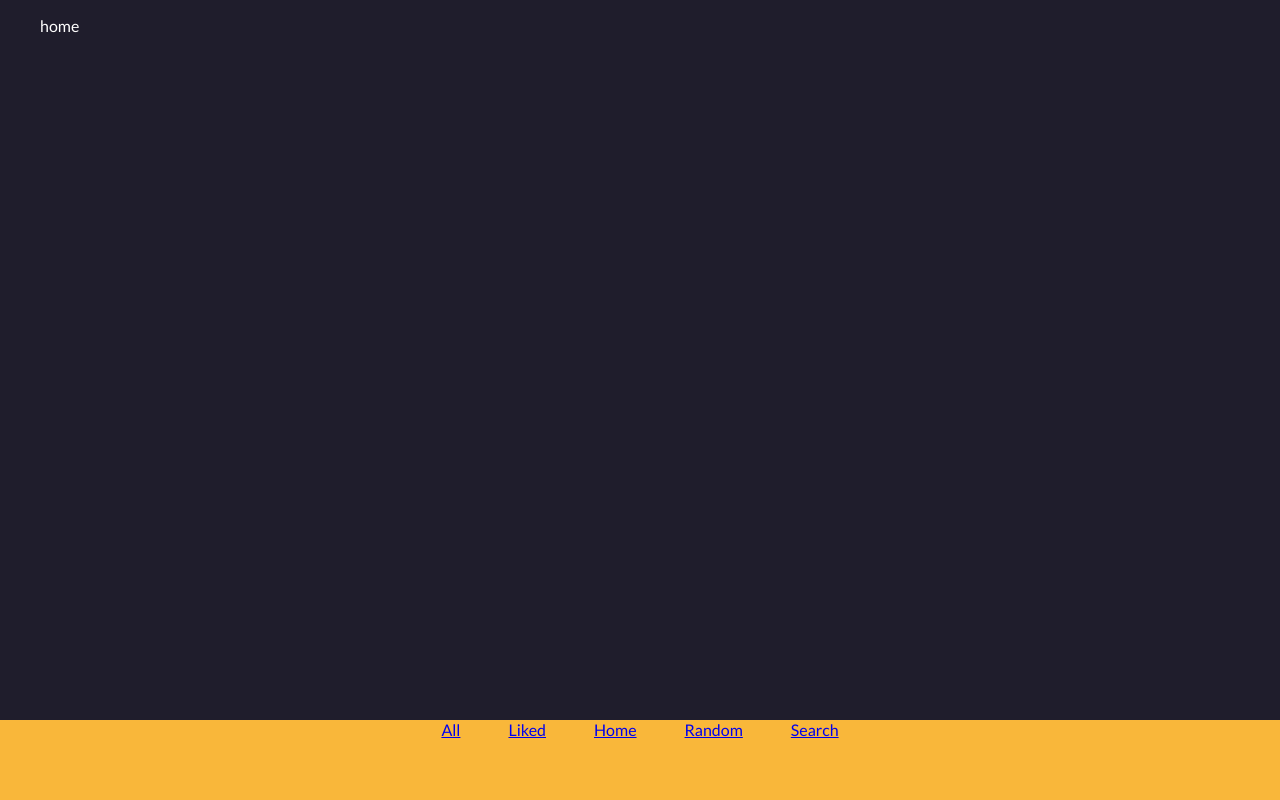
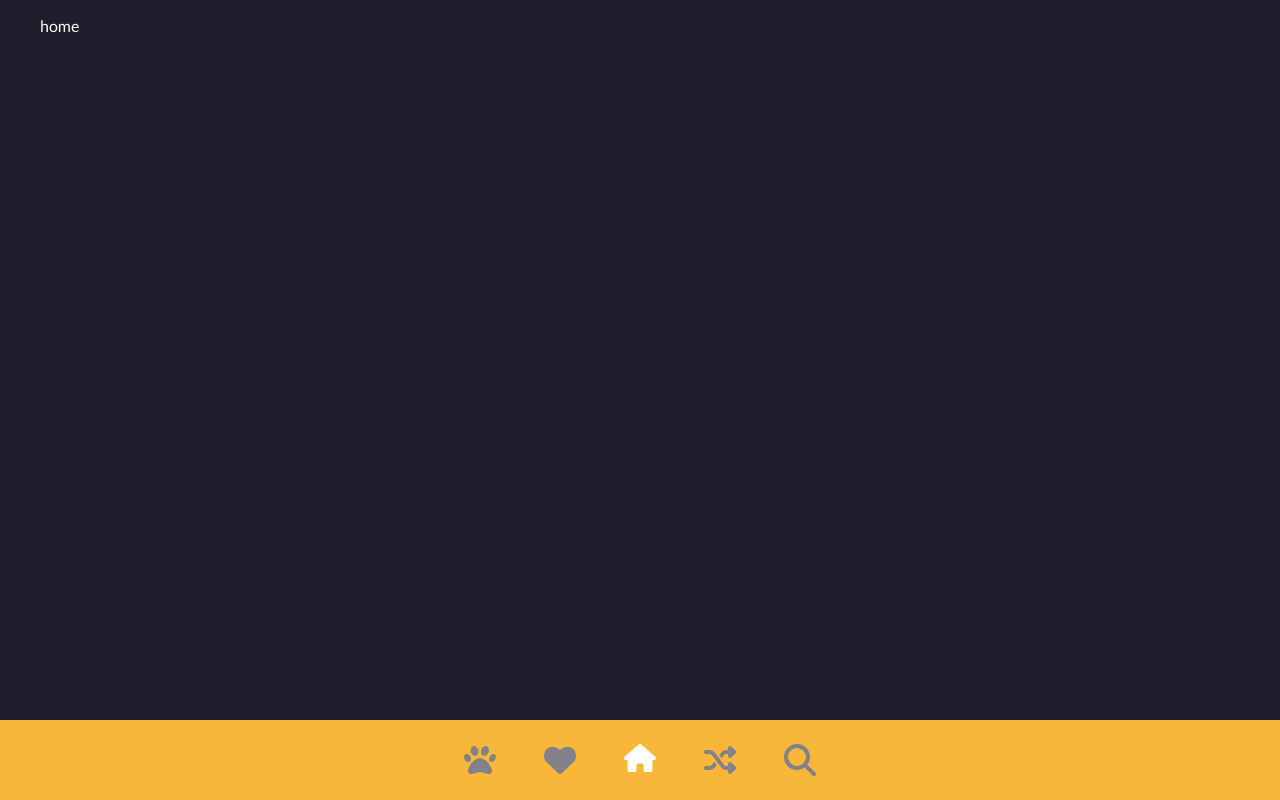
Before and after one commit to Kuba429/woof, a React (Vite) app: page / in a window 1280 px wide. Built offline with nearby package versions, Linux system fonts and the light colour scheme.

Commit message:
ikonki w pasku nawigacji

```diff
--- a/src/components/Navbar.module.scss
+++ b/src/components/Navbar.module.scss
@@ -8,5 +8,18 @@
 	color: var(--bg);
 	display: flex;
 	justify-content: center;
+	align-items: center;
 	gap: 3rem;
 }
+.link {
+	color: white;
+	text-decoration: none;
+	height: 2rem;
+	aspect-ratio: 1 / 1;
+	fill: var(--text-secondary);
+	color: var(--text-secondary);
+}
+.active {
+	fill: var(--text-primary) !important;
+	color: var(--text-primary) !important;
+}
--- a/src/components/Navbar.tsx
+++ b/src/components/Navbar.tsx
@@ -1,17 +1,72 @@
-import { Link } from "react-router-dom";
+import { NavLink } from "react-router-dom";
 import styles from "./Navbar.module.scss";
+import { ReactNode } from "react";
 
 export function Navbar() {
 	return (
 		<div className={styles.navbar}>
-			{
-				// Tu będą ikonki zamiast tekstu
-			}
-			<Link to="/all">All</Link>
-			<Link to="/liked">Liked</Link>
-			<Link to="/home">Home</Link>
-			<Link to="/random">Random</Link>
-			<Link to="/search">Search</Link>
+			<NavItem to="/all">{allIcon}</NavItem>
+			<NavItem to="/liked">{likedIcon}</NavItem>
+			<NavItem to="/">{homeIcon}</NavItem>
+			<NavItem to="/random">{randomicon}</NavItem>
+			<NavItem to="/search">{searchIcon}</NavItem>
 		</div>
 	);
 }
+
+function NavItem({ to, children }: { to: string; children: ReactNode }) {
+	return (
+		<NavLink
+			className={({ isActive }) =>
+				(isActive ? styles.active : "") + " " + styles.link
+			}
+			to={to}
+		>
+			{children}
+		</NavLink>
+	);
+}
+
+const homeIcon = (
+	<svg xmlns="http://www.w3.org/2000/svg" viewBox="0 0 576 512">
+		{
+			//<!--! Font Awesome Free 6.4.0 by @fontawesome - https://fontawesome.com License - https://fontawesome.com/license (Commercial License) Copyright 2023 Fonticons, Inc. -->
+		}
+		<path d="M575.8 255.5c0 18-15 32.1-32 32.1h-32l.7 160.2c0 2.7-.2 5.4-.5 8.1V472c0 22.1-17.9 40-40 40H456c-1.1 0-2.2 0-3.3-.1c-1.4 .1-2.8 .1-4.2 .1H416 392c-22.1 0-40-17.9-40-40V448 384c0-17.7-14.3-32-32-32H256c-17.7 0-32 14.3-32 32v64 24c0 22.1-17.9 40-40 40H160 128.1c-1.5 0-3-.1-4.5-.2c-1.2 .1-2.4 .2-3.6 .2H104c-22.1 0-40-17.9-40-40V360c0-.9 0-1.9 .1-2.8V287.6H32c-18 0-32-14-32-32.1c0-9 3-17 10-24L266.4 8c7-7 15-8 22-8s15 2 21 7L564.8 231.5c8 7 12 15 11 24z" />
+	</svg>
+);
+const allIcon = (
+	<svg xmlns="http://www.w3.org/2000/svg" viewBox="0 0 512 512">
+		{
+			//<!--! Font Awesome Free 6.4.0 by @fontawesome - https://fontawesome.com License - https://fontawesome.com/license (Commercial License) Copyright 2023 Fonticons, Inc. -->
+		}
+		<path d="M226.5 92.9c14.3 42.9-.3 86.2-32.6 96.8s-70.1-15.6-84.4-58.5s.3-86.2 32.6-96.8s70.1 15.6 84.4 58.5zM100.4 198.6c18.9 32.4 14.3 70.1-10.2 84.1s-59.7-.9-78.5-33.3S-2.7 179.3 21.8 165.3s59.7 .9 78.5 33.3zM69.2 401.2C121.6 259.9 214.7 224 256 224s134.4 35.9 186.8 177.2c3.6 9.7 5.2 20.1 5.2 30.5v1.6c0 25.8-20.9 46.7-46.7 46.7c-11.5 0-22.9-1.4-34-4.2l-88-22c-15.3-3.8-31.3-3.8-46.6 0l-88 22c-11.1 2.8-22.5 4.2-34 4.2C84.9 480 64 459.1 64 433.3v-1.6c0-10.4 1.6-20.8 5.2-30.5zM421.8 282.7c-24.5-14-29.1-51.7-10.2-84.1s54-47.3 78.5-33.3s29.1 51.7 10.2 84.1s-54 47.3-78.5 33.3zM310.1 189.7c-32.3-10.6-46.9-53.9-32.6-96.8s52.1-69.1 84.4-58.5s46.9 53.9 32.6 96.8s-52.1 69.1-84.4 58.5z" />
+	</svg>
+);
+
+const searchIcon = (
+	<svg xmlns="http://www.w3.org/2000/svg" viewBox="0 0 512 512">
+		{
+			//<!--! Font Awesome Free 6.4.0 by @fontawesome - https://fontawesome.com License - https://fontawesome.com/license (Commercial License) Copyright 2023 Fonticons, Inc. -->
+		}
+		<path d="M416 208c0 45.9-14.9 88.3-40 122.7L502.6 457.4c12.5 12.5 12.5 32.8 0 45.3s-32.8 12.5-45.3 0L330.7 376c-34.4 25.2-76.8 40-122.7 40C93.1 416 0 322.9 0 208S93.1 0 208 0S416 93.1 416 208zM208 352a144 144 0 1 0 0-288 144 144 0 1 0 0 288z" />
+	</svg>
+);
+
+const randomicon = (
+	<svg xmlns="http://www.w3.org/2000/svg" viewBox="0 0 512 512">
+		{
+			//<!--! Font Awesome Free 6.4.0 by @fontawesome - https://fontawesome.com License - https://fontawesome.com/license (Commercial License) Copyright 2023 Fonticons, Inc. -->
+		}
+		<path d="M403.8 34.4c12-5 25.7-2.2 34.9 6.9l64 64c6 6 9.4 14.1 9.4 22.6s-3.4 16.6-9.4 22.6l-64 64c-9.2 9.2-22.9 11.9-34.9 6.9s-19.8-16.6-19.8-29.6V160H352c-10.1 0-19.6 4.7-25.6 12.8L284 229.3 244 176l31.2-41.6C293.3 110.2 321.8 96 352 96h32V64c0-12.9 7.8-24.6 19.8-29.6zM164 282.7L204 336l-31.2 41.6C154.7 401.8 126.2 416 96 416H32c-17.7 0-32-14.3-32-32s14.3-32 32-32H96c10.1 0 19.6-4.7 25.6-12.8L164 282.7zm274.6 188c-9.2 9.2-22.9 11.9-34.9 6.9s-19.8-16.6-19.8-29.6V416H352c-30.2 0-58.7-14.2-76.8-38.4L121.6 172.8c-6-8.1-15.5-12.8-25.6-12.8H32c-17.7 0-32-14.3-32-32s14.3-32 32-32H96c30.2 0 58.7 14.2 76.8 38.4L326.4 339.2c6 8.1 15.5 12.8 25.6 12.8h32V320c0-12.9 7.8-24.6 19.8-29.6s25.7-2.2 34.9 6.9l64 64c6 6 9.4 14.1 9.4 22.6s-3.4 16.6-9.4 22.6l-64 64z" />
+	</svg>
+);
+
+const likedIcon = (
+	<svg xmlns="http://www.w3.org/2000/svg" viewBox="0 0 512 512">
+		{
+			//<!--! Font Awesome Free 6.4.0 by @fontawesome - https://fontawesome.com License - https://fontawesome.com/license (Commercial License) Copyright 2023 Fonticons, Inc. -->
+		}
+		<path d="M47.6 300.4L228.3 469.1c7.5 7 17.4 10.9 27.7 10.9s20.2-3.9 27.7-10.9L464.4 300.4c30.4-28.3 47.6-68 47.6-109.5v-5.8c0-69.9-50.5-129.5-119.4-141C347 36.5 300.6 51.4 268 84L256 96 244 84c-32.6-32.6-79-47.5-124.6-39.9C50.5 55.6 0 115.2 0 185.1v5.8c0 41.5 17.2 81.2 47.6 109.5z" />
+	</svg>
+);
```
